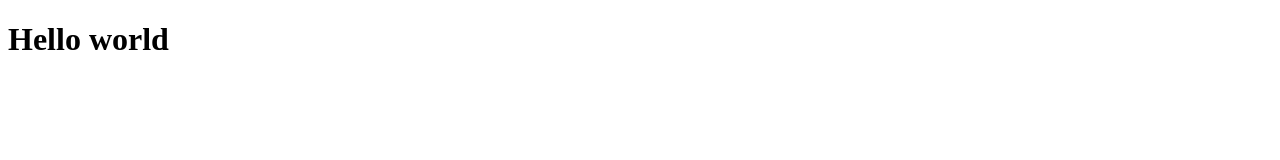
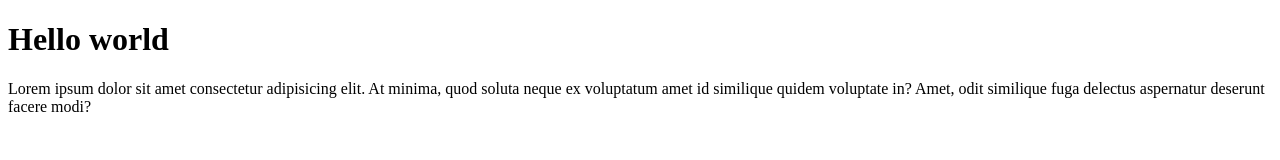
Before and after one commit to MohsenQasemi77/test, a plain HTML site: page index.html in a window 1280 px wide. Drawn offline with Linux system fonts and the light colour scheme.

Commit message:
add p
من یک متن لورم اضافه کردم

```diff
--- a/index.html
+++ b/index.html
@@ -8,5 +8,6 @@
 </head>
 <body>
     <h1>Hello world</h1>
+    <p>Lorem ipsum dolor sit amet consectetur adipisicing elit. At minima, quod soluta neque ex voluptatum amet id similique quidem voluptate in? Amet, odit similique fuga delectus aspernatur deserunt facere modi?</p>
 </body>
 </html>
```
